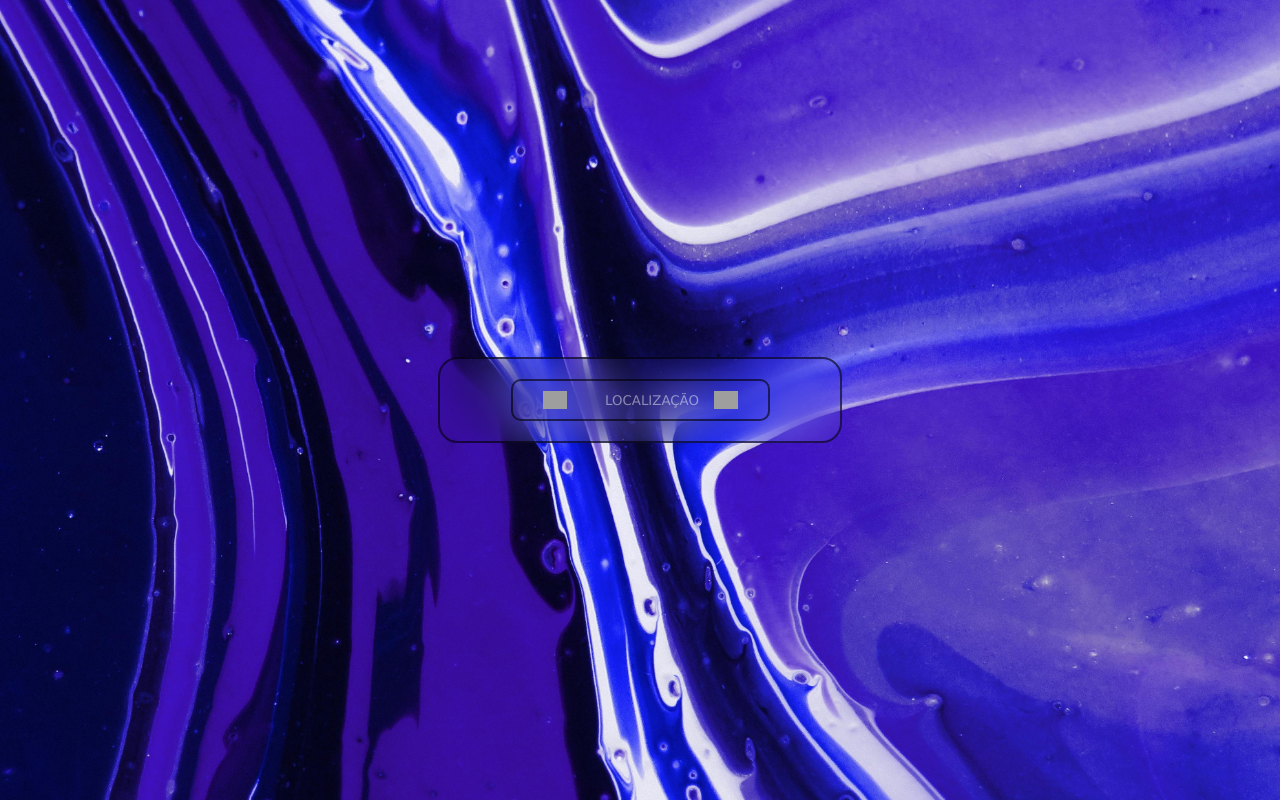
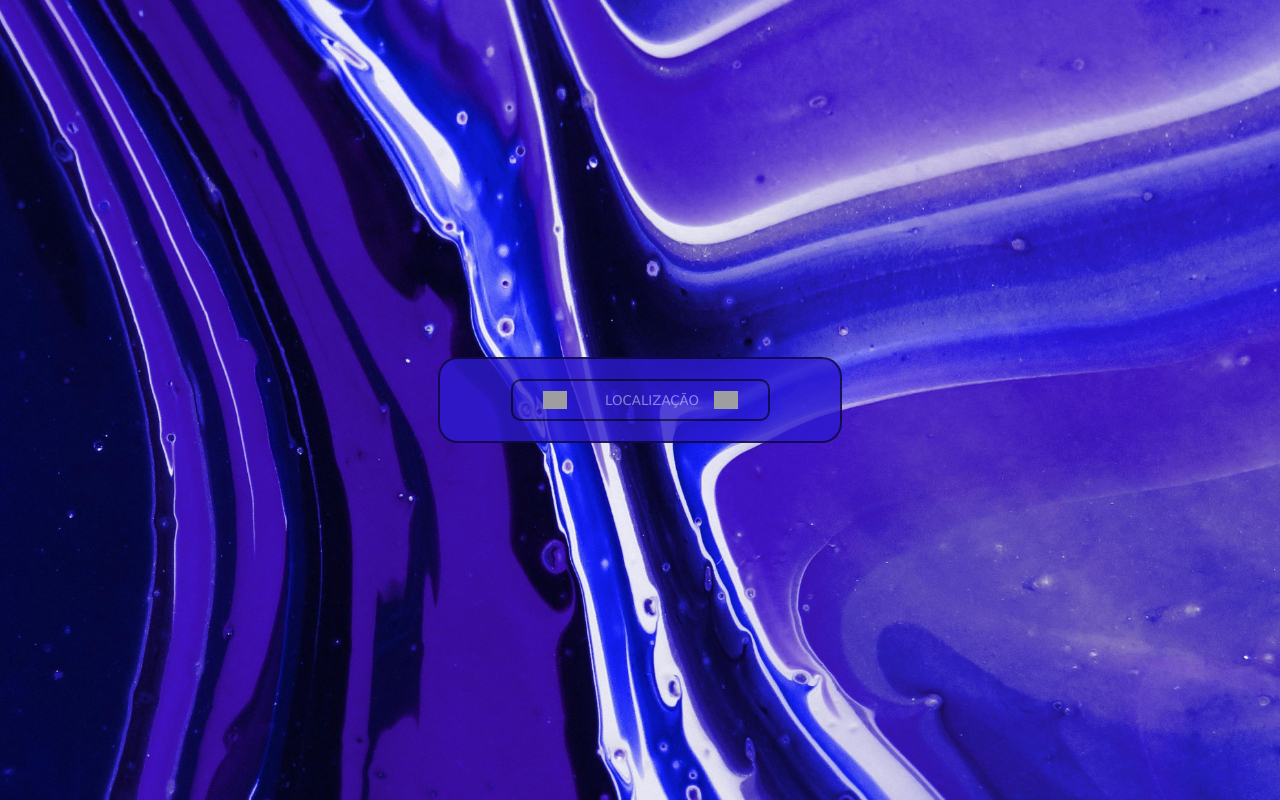
Before and after one commit to guilhermebatista7/Api_clima, a plain HTML site: page index.html in a window 1280 px wide. Drawn offline with Linux system fonts and the light colour scheme; grey boxes are pictures that could not be loaded.

Commit message:
Update style.css

```diff
--- a/estilos/style.css
+++ b/estilos/style.css
@@ -26,7 +26,7 @@ main {
     flex-direction: row;
     border: 2px solid rgba(0, 0, 0, 0.592);
     border-radius: 20px;
-    backdrop-filter: blur(25px);
+    background-color: rgba(45, 27, 208, 0.8);
     width: calc(100vw - 300px);
     min-width: 300px;
     max-width: 400px;
```
